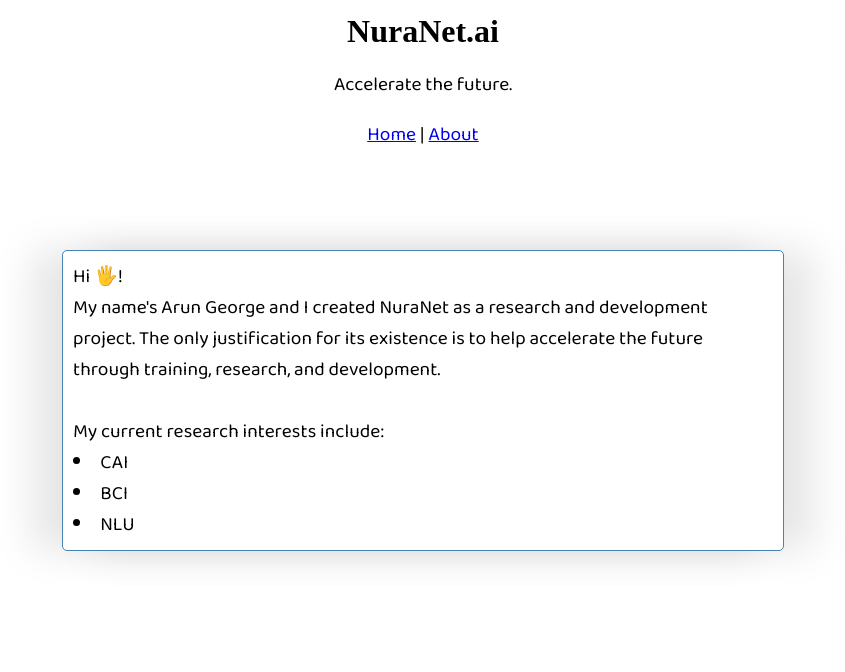
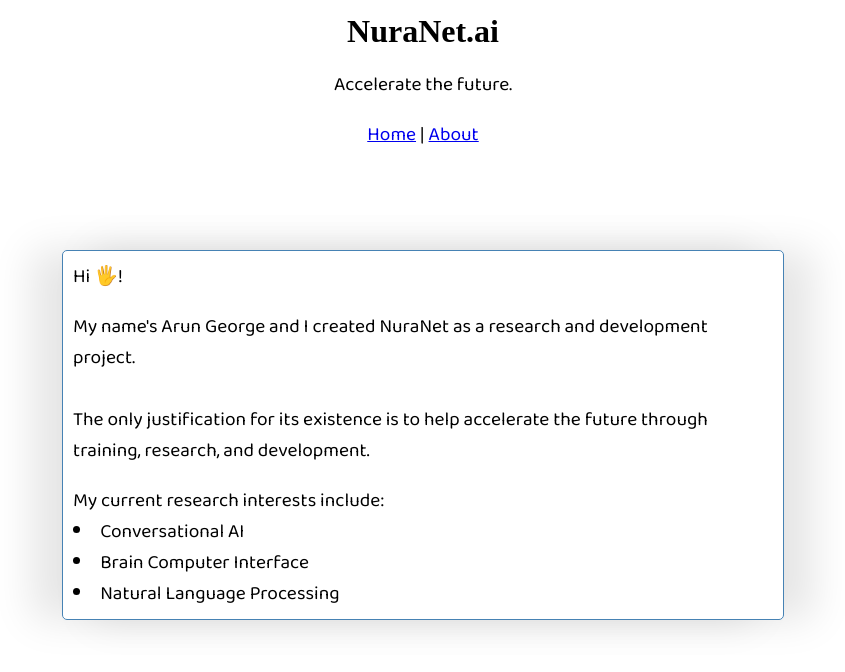
Before and after one commit to NuraNet/mvue, a Vue app: page / in a window 1280 px wide. Shown: the top 672 px of the page, without its empty margins (217-1062 px from the left). Built offline with nearby package versions, Linux system fonts and the light colour scheme; a web font is replaced by a local one.

Commit message:
Cleaned up some of the html tags and updated the interests on the main page.

```diff
--- a/src/views/HomePge.vue
+++ b/src/views/HomePge.vue
@@ -1,9 +1,9 @@
 <template>
   <div class="container">
 Hi 🖐! <br>
-My name's Arun George and I created NuraNet as a research and development project.
+<p>My name's Arun George and I created NuraNet as a research and development project.<br><br>
 The only justification for its existence is to help accelerate the future through training, research, and development.
-<br><br>
+</p>
 My current research interests include:
 
 <li v-for="i in interests" :key="i">
@@ -18,9 +18,9 @@
 //import {reactive} from 'vue'
 
 const interests = [
-  "CAI",
-  "BCI",
-  "NLU",
+  "Conversational AI",
+  "Brain Computer Interface",
+  "Natural Language Processing",
   ]
 
 
```
